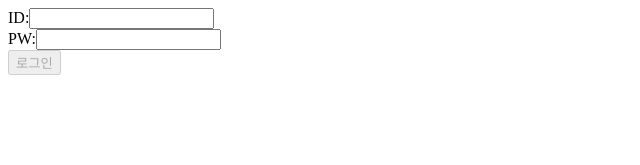
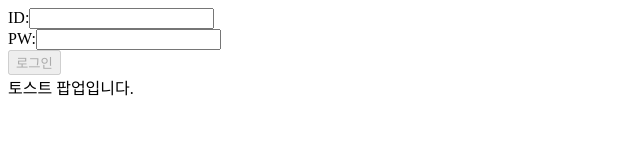
Before and after one commit to sannimdev/vue-fastcampus, a Vue app in the folder vue-form/: page / in a window 1280 px wide. Shown: the top 165 px of the page, without its empty margins (0-640 px from the left). Built offline with nearby package versions, Linux system fonts and the light colour scheme.

Commit message:
ToastPopup 컴포넌트 등록

```diff
--- a/vue-form/src/App.vue
+++ b/vue-form/src/App.vue
@@ -19,10 +19,14 @@
     </form>
     <p v-if="isError">올바르지 않은 아이디입니다.</p>
     <p v-if="isUsernameValid">이메일 형식이 맞습니다.</p>
+    <toast-popup></toast-popup>
+    <!-- <ToastPopup></ToastPopup> -->
   </div>
 </template>
 
 <script>
+import ToastPopup from "@/components/ToastPopup.vue";
+
 function validateEmail(email) {
   //from https://stackoverflow.com/questions/46155/how-to-validate-an-email-address-in-javascript
   const re = /^(([^<>()\[\]\\.,;:\s@"]+(\.[^<>()\[\]\\.,;:\s@"]+)*)|(".+"))@((\[[0-9]{1,3}\.[0-9]{1,3}\.[0-9]{1,3}\.[0-9]{1,3}\])|(([a-zA-Z\-0-9]+\.)+[a-zA-Z]{2,}))$/;
@@ -30,12 +34,16 @@ function validateEmail(email) {
 }
 
 export default {
+  components: {
+    ToastPopup,
+  },
   data() {
     return {
       //React의 State
       username: "",
       password: "",
       isError: false,
+      isSuccess: false,
     };
   },
   computed: {
@@ -49,9 +57,9 @@ export default {
       event.preventDefault();
       // console.log("submitted");
       console.log("로그인");
-
+      this.isSuccess = true;
       //무조건 에러 발생시키기
-      this.isError = true;
+      // this.isError = true;
       // this.initForm();
     },
     initForm() {
--- /dev/null
+++ b/vue-form/src/components/ToastPopup.vue
@@ -0,0 +1,10 @@
+<template>
+  <div>토스트 팝업입니다.</div>
+</template>
+
+<script>
+export default {};
+</script>
+
+<style>
+</style>
```
